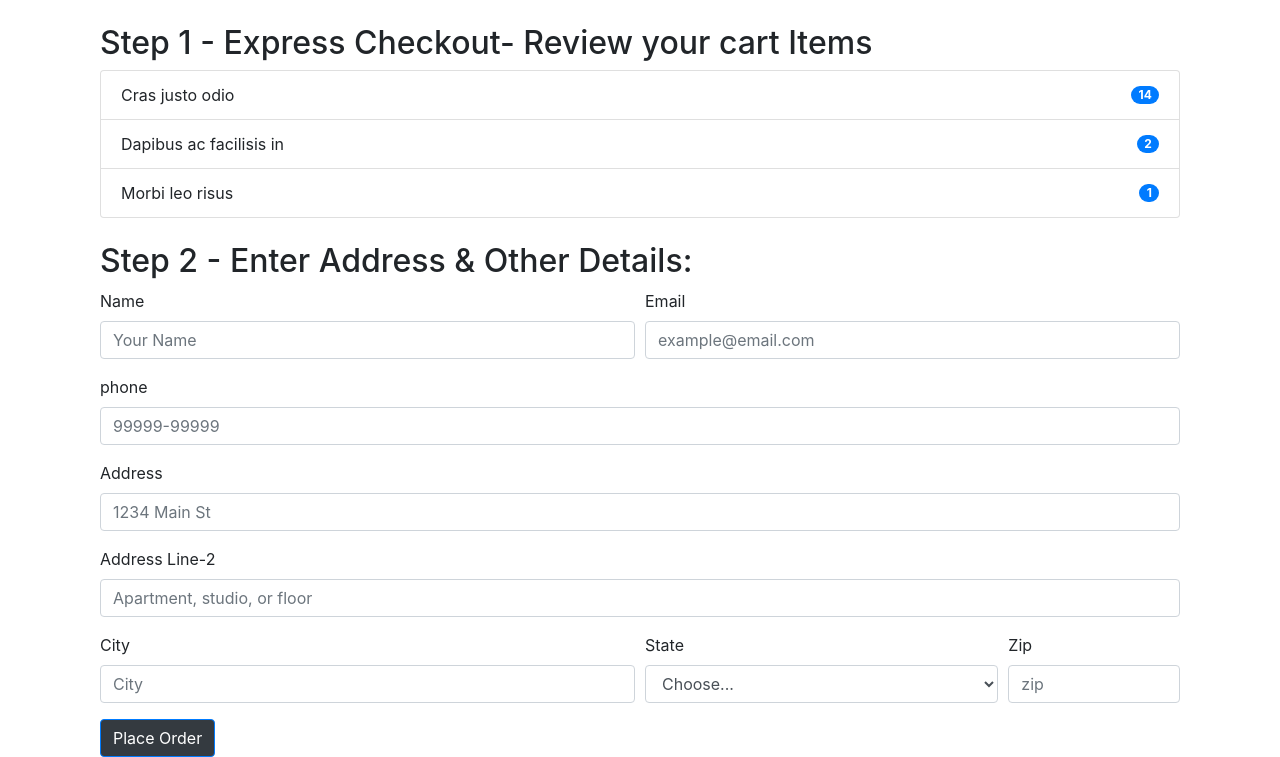
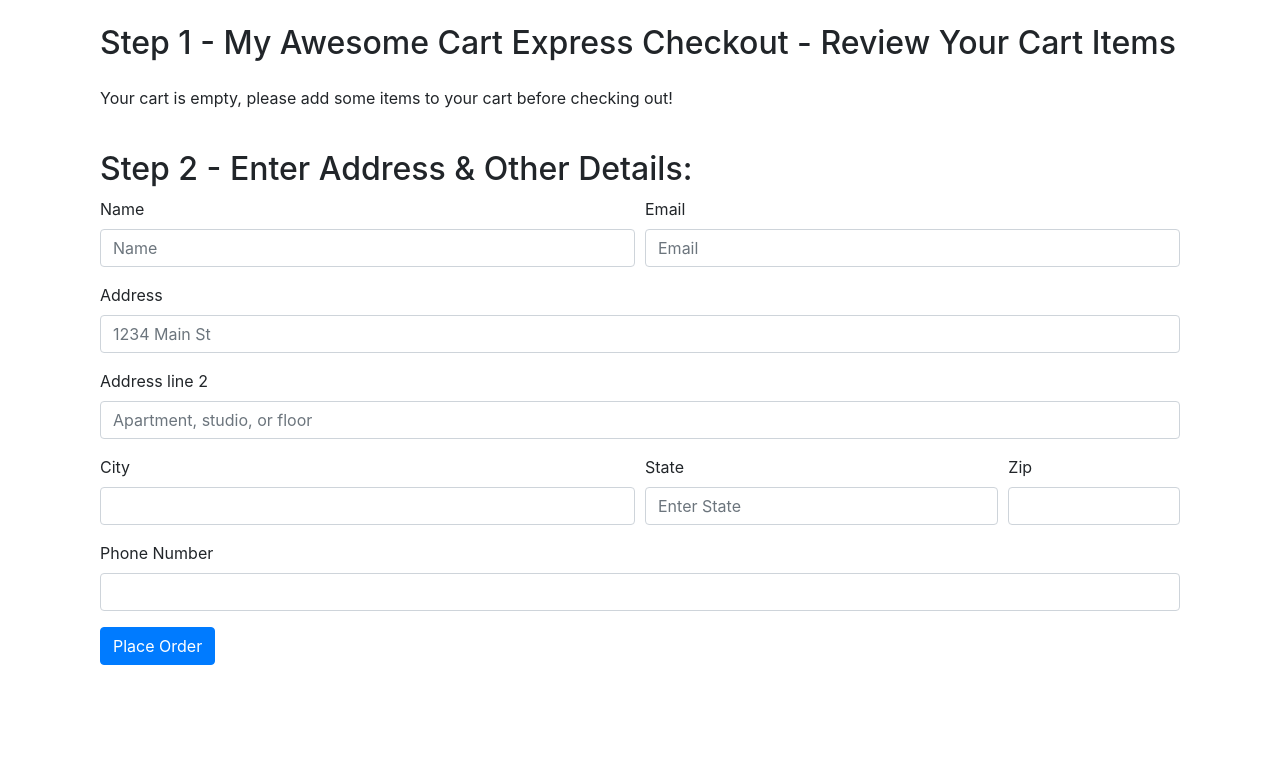
Before and after one commit to hussain89200/Ecom, a Django app: page /shop/checkout/ in a window 1280 px wide. Shown: the part 56-813 px from the top of the page. After the commit the page ends 721 px from the top, so only its background shows below. Run offline with Django 3.2, Linux system fonts and the light colour scheme; parts of the project's set-up code (start-up, migrations or seed data) failed here and were passed over; some libraries are stand-ins or nearby versions.

Commit message:
tenth commit

```diff
--- a/mac/shop/templates/shop/checkout.html
+++ b/mac/shop/templates/shop/checkout.html
@@ -1,112 +1,83 @@
-{% extends 'shop/basic.html'%}
-{% block title%} Checkout {% endblock%}
-{% block css %}
-input::-webkit-outer-spin-button,
-input::-webkit-inner-spin-button {
-display: none;
-}
-{% endblock %}
-{%block body%}
+{% extends 'shop/basic.html' %}
+{% block title%} Checkout - My Awesome Cart{% endblock %}
+{% block body %}
 <div class="container">
     <div class="col my-4">
-        <h2> Step 1 - Express Checkout- Review your cart Items</h2>
-        <div id="Items">
-            <ul class="list-group">
-                <li class="list-group-item d-flex justify-content-between align-items-center">
-                    Cras justo odio
-                    <span class="badge badge-primary badge-pill">14</span>
-                </li>
-                <li class="list-group-item d-flex justify-content-between align-items-center">
-                    Dapibus ac facilisis in
-                    <span class="badge badge-primary badge-pill">2</span>
-                </li>
-                <li class="list-group-item d-flex justify-content-between align-items-center">
-                    Morbi leo risus
-                    <span class="badge badge-primary badge-pill">1</span>
-                </li>
+        <h2>Step 1 - My Awesome Cart Express Checkout - Review Your Cart Items</h2>
+        <div class="my-4">
+            <ul class="list-group" id="items">
             </ul>
         </div>
     </div>
-    <div class="col">
+    <div class="col my-4">
         <h2>Step 2 - Enter Address & Other Details:</h2>
         <form>
             <div class="form-row">
                 <div class="form-group col-md-6">
                     <label for="inputname">Name</label>
-                    <input type="Name" placeholder="Your Name" class="form-control" id="inputname">
+                    <input type="name" class="form-control" id="inputname" placeholder="Name">
                 </div>
                 <div class="form-group col-md-6">
                     <label for="inputEmail4">Email</label>
-                    <input type="email" placeholder="example@email.com" class="form-control" id="inputEmail4">
+                    <input type="email" class="form-control" id="inputEmail4" placeholder="Email">
                 </div>
-            </div>
-            <div class="form-group">
-                <label for="inputPhone">phone</label>
-                <input type="number" class="form-control" id="inputPhone" placeholder="99999-99999">
             </div>
             <div class="form-group">
                 <label for="inputAddress">Address</label>
                 <input type="text" class="form-control" id="inputAddress" placeholder="1234 Main St">
             </div>
             <div class="form-group">
-                <label for="inputAddress2">Address Line-2</label>
+                <label for="inputAddress2">Address line 2</label>
                 <input type="text" class="form-control" id="inputAddress2" placeholder="Apartment, studio, or floor">
             </div>
             <div class="form-row">
                 <div class="form-group col-md-6">
                     <label for="inputCity">City</label>
-                    <input type="text" placeholder="City" class="form-control" id="inputCity">
+                    <input type="text" class="form-control" id="inputCity">
                 </div>
                 <div class="form-group col-md-4">
                     <label for="inputState">State</label>
-                    <select id="inputState" class="form-control">
-                        <option selected>Choose...</option>
-                        <option value="Andhra Pradesh">Andhra Pradesh</option>
-                        <option value="Andaman and Nicobar Islands">Andaman and Nicobar Islands</option>
-                        <option value="Arunachal Pradesh">Arunachal Pradesh</option>
-                        <option value="Assam">Assam</option>
-                        <option value="Bihar">Bihar</option>
-                        <option value="Chandigarh">Chandigarh</option>
-                        <option value="Chhattisgarh">Chhattisgarh</option>
-                        <option value="Dadar and Nagar Haveli">Dadar and Nagar Haveli</option>
-                        <option value="Daman and Diu">Daman and Diu</option>
-                        <option value="Delhi">Delhi</option>
-                        <option value="Lakshadweep">Lakshadweep</option>
-                        <option value="Puducherry">Puducherry</option>
-                        <option value="Goa">Goa</option>
-                        <option value="Gujarat">Gujarat</option>
-                        <option value="Haryana">Haryana</option>
-                        <option value="Himachal Pradesh">Himachal Pradesh</option>
-                        <option value="Jammu and Kashmir">Jammu and Kashmir</option>
-                        <option value="Jharkhand">Jharkhand</option>
-                        <option value="Karnataka">Karnataka</option>
-                        <option value="Kerala">Kerala</option>
-                        <option value="Madhya Pradesh">Madhya Pradesh</option>
-                        <option value="Maharashtra">Maharashtra</option>
-                        <option value="Manipur">Manipur</option>
-                        <option value="Meghalaya">Meghalaya</option>
-                        <option value="Mizoram">Mizoram</option>
-                        <option value="Nagaland">Nagaland</option>
-                        <option value="Odisha">Odisha</option>
-                        <option value="Punjab">Punjab</option>
-                        <option value="Rajasthan">Rajasthan</option>
-                        <option value="Sikkim">Sikkim</option>
-                        <option value="Tamil Nadu">Tamil Nadu</option>
-                        <option value="Telangana">Telangana</option>
-                        <option value="Tripura">Tripura</option>
-                        <option value="Uttar Pradesh">Uttar Pradesh</option>
-                        <option value="Uttarakhand">Uttarakhand</option>
-                        <option value="West Bengal">West Bengal</option>
-                    </select></option>
-                    </select>
+                    <input type="text" class="form-control" id="inputAddress2" placeholder="Enter State">
                 </div>
                 <div class="form-group col-md-2">
                     <label for="inputZip">Zip</label>
-                    <input type="text" placeholder="zip" class="form-control" id="inputZip">
+                    <input type="text" class="form-control" id="inputZip">
                 </div>
             </div>
-            <button type="submit" class="btn btn-primary bg-dark">Place Order</button>
+            <div class="form-group">
+                <label for="inputZip">Phone Number</label>
+                <input type="tel" class="form-control" id="inputPhone">
+            </div>
+            <button type="submit" class="btn btn-primary">Place Order</button>
         </form>
     </div>
 </div>
-{% endblock%}
+{% endblock %}
+{% block js %}
+<script>
+if (localStorage.getItem('cart') == null) {
+    var cart = {};
+} else {
+    cart = JSON.parse(localStorage.getItem('cart'));
+}
+console.log(cart);
+var sum = 0;
+if ($.isEmptyObject(cart)) {
+    //if object is empty
+    mystr = `<p>Your cart is empty, please add some items to your cart before checking out!</p>`
+    $('#items').append(mystr);
+} else {
+    for (item in cart) {
+        let name = cart[item][1];
+        let qty = cart[item][0];
+        sum = sum + qty;
+        mystr = `<li class="list-group-item d-flex justify-content-between align-items-center">
+                    <b>${name}</b>
+                    <span class="badge badge-primary badge-pill"><b>${qty}</b></span>
+                </li>`
+        $('#items').append(mystr);
+    }
+}
+document.getElementById('cart').innerHTML = sum;
+</script>
+{% endblock %}
```
Also changed, not shown: mac/shop/templates/shop/index.html (+20 -12 lines).
